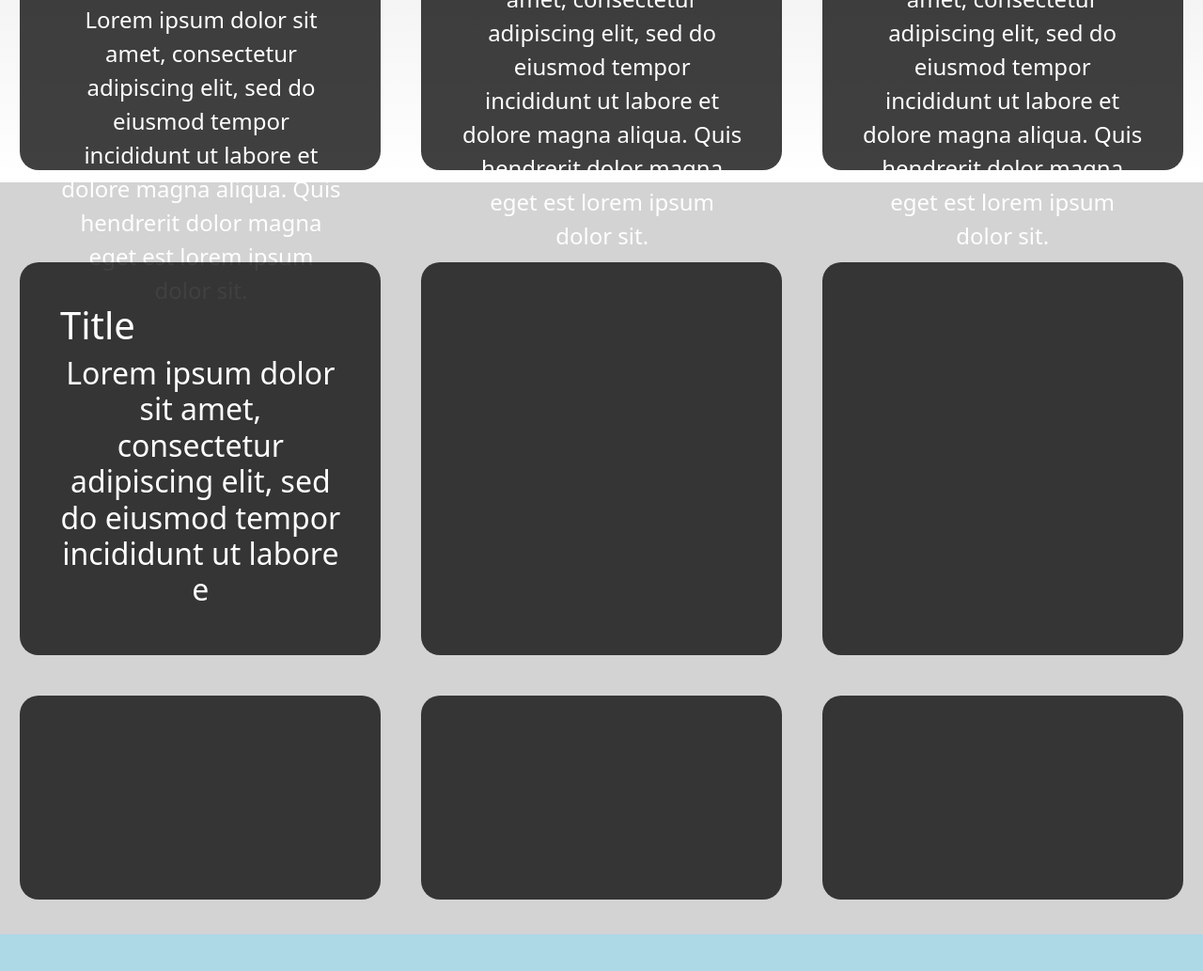
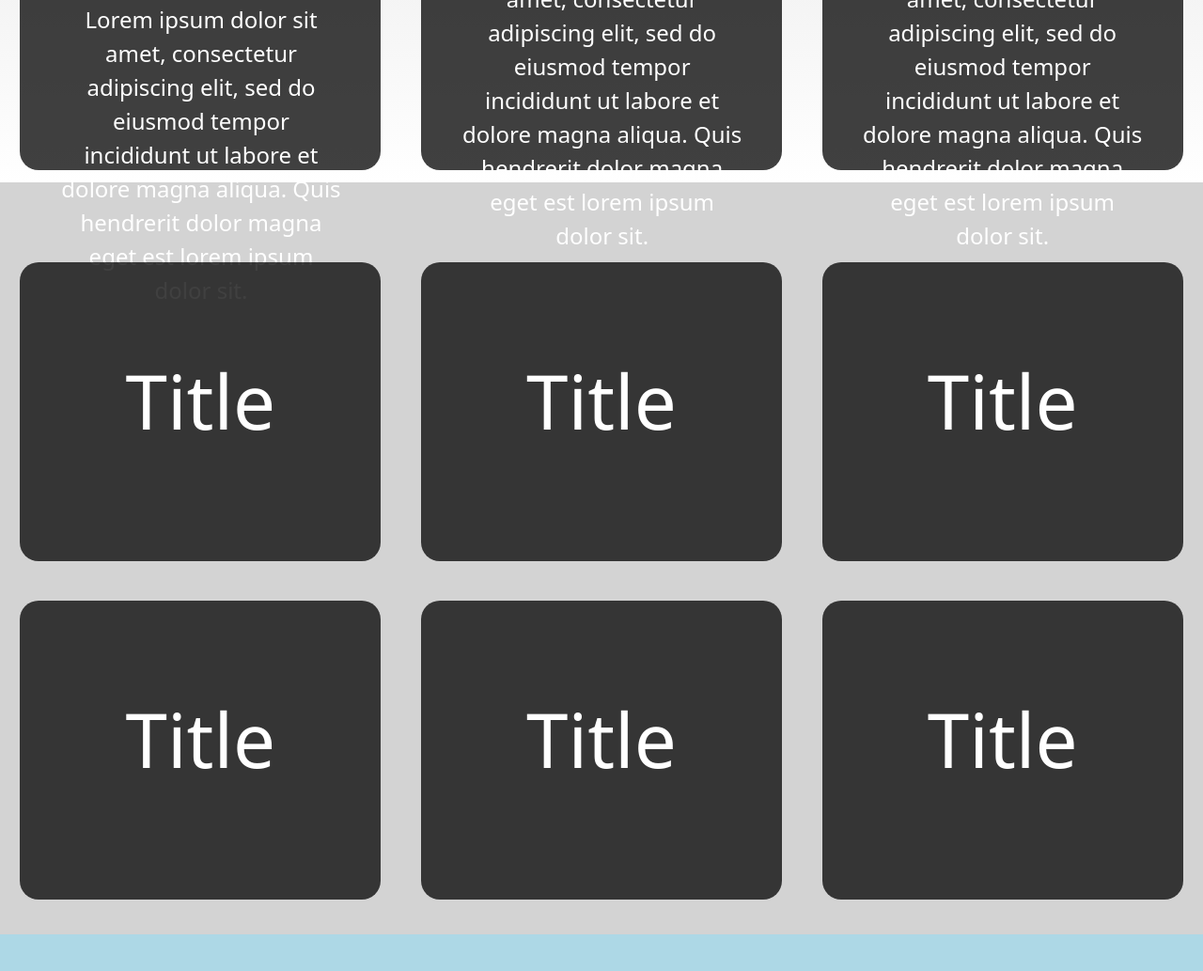
Before and after one commit to MitchellOliarny/MitchellOliarny.github.io, a plain HTML site: page Index.html in a window 1280 px wide. Shown: the part 1406-2439 px from the top of the page at 94% size. Drawn offline with nearby package versions, Linux system fonts and the light colour scheme; files whose address does not match are found by name; a web font is replaced by a local one.

Commit message:
fixed indx

```diff
--- a/Index.html
+++ b/Index.html
@@ -71,13 +71,28 @@
             <div class="reveal pCard p1">
                 <h1 class="pTitle">Title</h1>
                 <br class="bar">
-                <h2 class="pDescrip">Lorem ipsum dolor sit amet, consectetur adipiscing elit, sed do eiusmod tempor incididunt ut labore e</h2>
+                <!-- <h2 class="pDescrip">Lorem ipsum dolor sit amet, consectetur adipiscing elit, sed do eiusmod tempor incididunt ut labore e</h2> -->
             </div>
-            <div class="reveal pCard p2"></div>
-            <div class="reveal pCard p3"></div>
-            <div class="reveal pCard p4"></div>
-            <div class="reveal pCard p5"></div>
-            <div class="reveal pCard p6"></div>
+            <div class="reveal pCard p2">
+                <h1 class="pTitle">Title</h1>
+                <br class="bar">
+            </div>
+            <div class="reveal pCard p3">
+                <h1 class="pTitle">Title</h1>
+                <br class="bar">
+            </div>
+            <div class="reveal pCard p4">
+                <h1 class="pTitle">Title</h1>
+                <br class="bar">
+            </div>
+            <div class="reveal pCard p5">
+                <h1 class="pTitle">Title</h1>
+                <br class="bar">
+            </div>
+            <div class="reveal pCard p6">
+                <h1 class="pTitle">Title</h1>
+                <br class="bar">
+            </div>
         </div>
     </div>
 
--- a/Styles/landingPage.css
+++ b/Styles/landingPage.css
@@ -148,34 +148,28 @@ https://loading.io/asset/630074
   background-color: rgba(0, 0, 0, .75);
 
   display: grid;
-  grid-template-columns: 1fr 1fr;
+  grid-template-columns: 1fr;
   grid-template-rows: 1fr;
   grid-template-areas:
-    "pTitle pTitle";
+    "pTitle";
 }
 
-.pCard:hover {
+ .pCard:hover {
 
-
-  display: grid;
-  grid-template-columns: 1fr 1fr;
-  grid-template-rows: 1fr 1fr 1fr;
-  grid-template-areas:
-    "pTitle pTitle"
-    "bar bar"
-    "pDescrip pDescrip";
+  transform: scale(1.05);
+  cursor: pointer;
 }
 
 .pTitle {
+  font-size: 5em;
+  text-align: center;
+  margin: auto;
   grid-area: pTitle;
 }
 
-.bar {
-  border-bottom: solid white 2px;
-  grid-area: bar;
-}
-
 .pDescrip {
+  font-size: 2em;
+  visibility: hidden;
   grid-area: pDescrip;
 }
 
```
